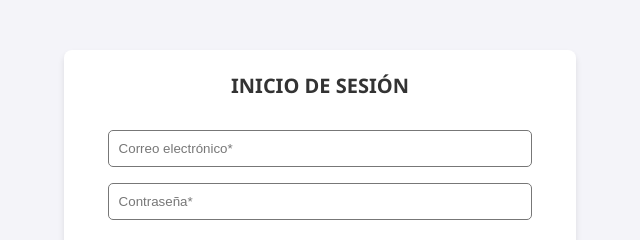
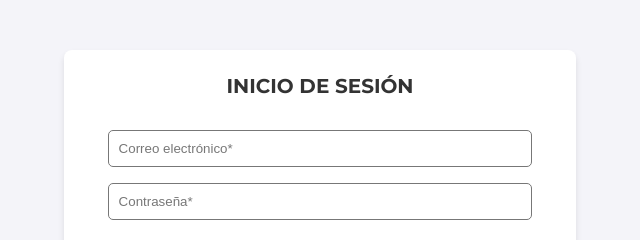
Before and after one commit to miguelgisbert12/RFX, a React app in the folder frontend/: page /login in a window 1280 px wide. Shown: the part 385-625 px from the top of the page, 320-960 px from the left. Built offline with nearby package versions, Linux system fonts and the light colour scheme; no server answers.

Commit message:
Cambio de las tipografías del proyecto

```diff
--- a/frontend/public/index.html
+++ b/frontend/public/index.html
@@ -3,6 +3,7 @@
 <head>
     <meta charset="UTF-8">
     <meta name="viewport" content="width=device-width, initial-scale=1.0">
+    <link href="https://fonts.googleapis.com/css2?family=Montserrat:wght@400;600;700&family=Roboto:wght@300;400;500&display=swap" rel="stylesheet">
     <title>RateFlix</title>
 </head>
 <body>
--- a/frontend/src/styles/styles.css
+++ b/frontend/src/styles/styles.css
@@ -8,7 +8,8 @@
 }
 
 body {
-    font-family: 'Segoe UI', Tahoma, Geneva, Verdana, sans-serif;
+    /*font-family: 'Segoe UI', Tahoma, Geneva, Verdana, sans-serif;*/
+    font-family:'Roboto', 'Segoe UI', Tahoma, Geneva, Verdana, sans-serif;
     background-color: #f4f4f9;
     color: #333;
     line-height: 1.6;
@@ -33,6 +34,10 @@ label {
 }
 
 /* Textos */
+
+h1, h2, h3, h4, h5, h6 {
+    font-family: 'Montserrat', 'Segoe UI', Tahoma, Geneva, Verdana, sans-serif;
+}
 
 h2 {
     font-size: 22px;
```
